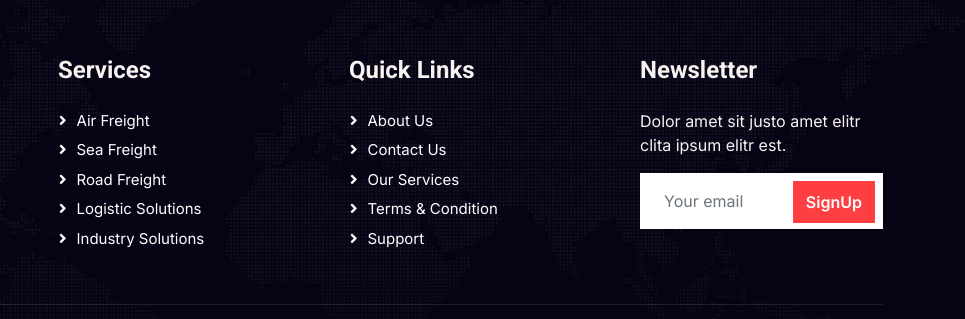
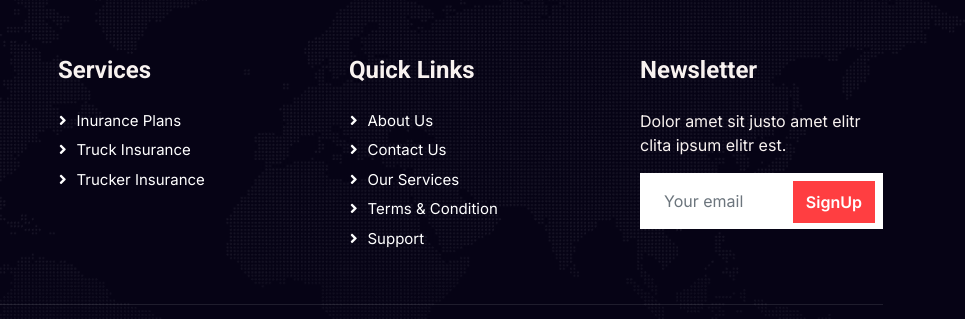
Before and after one commit to PisoftInformatic/animation-sample1, a plain HTML site: page index.html in a window 1280 px wide. Shown: the part 7162-7481 px from the top of the page, 315-1280 px from the left. Drawn offline with nearby package versions, Linux system fonts and the light colour scheme.

Commit message:
edited footer

```diff
--- a/index.html
+++ b/index.html
@@ -578,11 +578,10 @@
                 </div>
                 <div class="col-lg-3 col-md-6">
                     <h4 class="text-light mb-4">Services</h4>
-                    <a class="btn btn-link" href="">Air Freight</a>
-                    <a class="btn btn-link" href="">Sea Freight</a>
-                    <a class="btn btn-link" href="">Road Freight</a>
-                    <a class="btn btn-link" href="">Logistic Solutions</a>
-                    <a class="btn btn-link" href="">Industry solutions</a>
+                    <a class="btn btn-link" href="#">Inurance Plans</a>
+                    <a class="btn btn-link" href="#">Truck Insurance</a>
+                    <a class="btn btn-link" href="#">Trucker Insurance</a>
+
                 </div>
                 <div class="col-lg-3 col-md-6">
                     <h4 class="text-light mb-4">Quick Links</h4>
```
